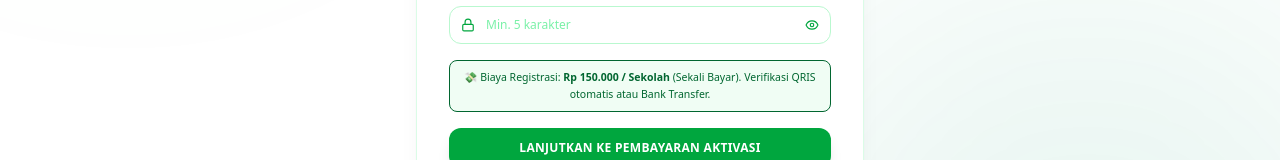
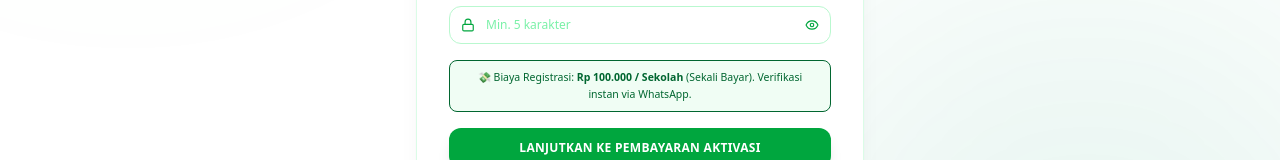
Before and after one commit to sendi263/Bagi-Kelas-Otomatis-V2, a React (Vite) app: page / in a window 1280 px wide. Both pictures are taken after a click on the button "Daftar Akun". Shown: the part 544-704 px from the top of the page. Built offline with nearby package versions, Linux system fonts and the light colour scheme.

Commit message:
feat(auth): update registration fee and verification method
Reduced registration fee to Rp 100.000 and updated verification process to utilize WhatsApp for instant validation.

```diff
--- a/src/components/AuthScreen.tsx
+++ b/src/components/AuthScreen.tsx
@@ -618,7 +618,7 @@ export default function AuthScreen({ onLoginSuccess, schoolName }: AuthScreenPro
 
                 {!isLoginMode && (
                   <div className="text-[10.5px] text-green-800 bg-green-50 px-3 py-2 rounded-lg border border-green-150 text-center font-medium leading-relaxed">
-                    💸 Biaya Registrasi: <strong>Rp 150.000 / Sekolah</strong> (Sekali Bayar). Verifikasi QRIS otomatis atau Bank Transfer.
+                    💸 Biaya Registrasi: <strong>Rp 100.000 / Sekolah</strong> (Sekali Bayar). Verifikasi instan via WhatsApp.
                   </div>
                 )}
 
```
